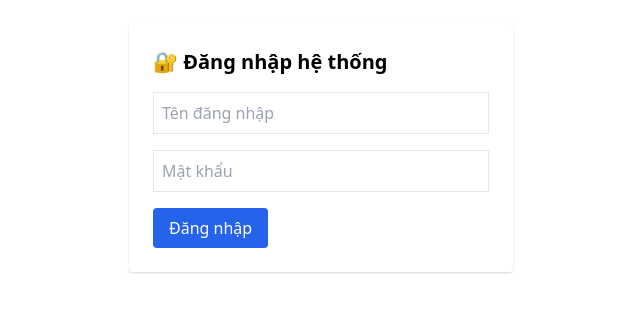
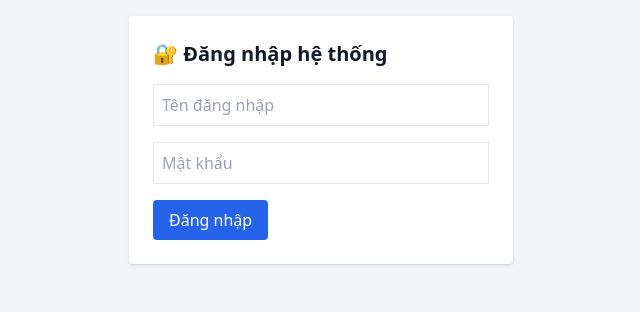
Before and after one commit to LeHungBOS/asset_rental_ui_final_full, a FastAPI app: page /login in a window 1280 px wide. Shown: the top 312 px of the page, without its empty margins (319-959 px from the left). Run offline with FastAPI, Linux system fonts and the light colour scheme.

Commit message:
Update base.html

```diff
--- a/templates/base.html
+++ b/templates/base.html
@@ -1,10 +1,22 @@
 <!DOCTYPE html>
-<html>
+<html lang="vi">
 <head>
-  <title>{% block title %}Hệ thống{% endblock %}</title>
-  <link rel="stylesheet" href="https://cdn.jsdelivr.net/npm/tailwindcss/dist/tailwind.min.css">
+    <meta charset="UTF-8">
+    <title>{% block title %}Trang chủ{% endblock %}</title>
+    <meta name="viewport" content="width=device-width, initial-scale=1.0">
+    <link href="https://cdn.jsdelivr.net/npm/tailwindcss@2.2.19/dist/tailwind.min.css" rel="stylesheet">
 </head>
-<body class="p-6 font-sans">
-  {% block content %}{% endblock %}
+<body class="bg-gray-100 text-gray-900 font-sans">
+    <div class="container mx-auto p-4">
+        {% if request.session.get("user") %}
+        <div class="flex justify-between mb-4">
+            <div>👋 Xin chào, <strong>{{ request.session.get("user") }}</strong></div>
+            <div>
+                <a href="/logout" class="text-red-600 hover:underline">Đăng xuất</a>
+            </div>
+        </div>
+        {% endif %}
+        {% block content %}{% endblock %}
+    </div>
 </body>
 </html>
```
